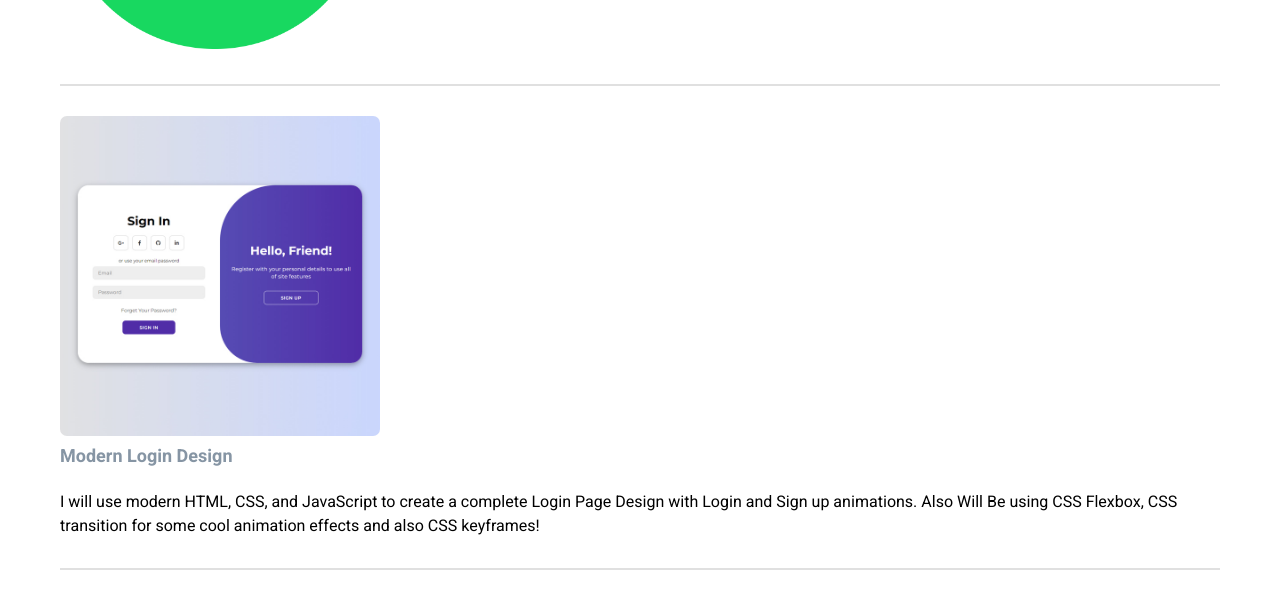
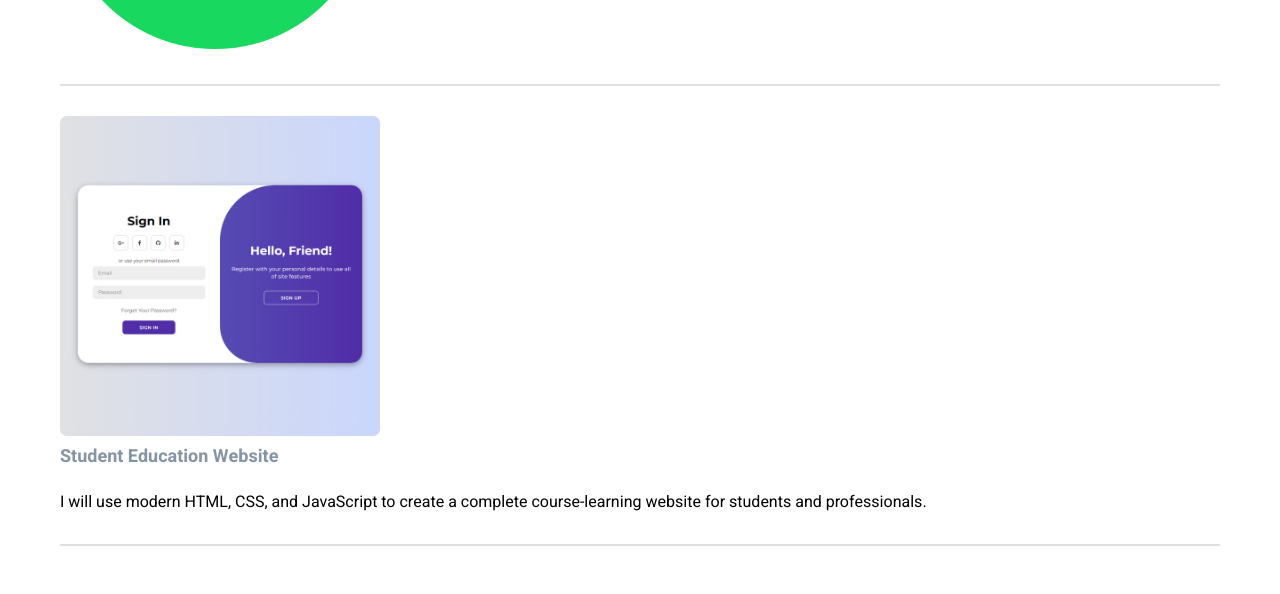
Before and after one commit to ShreyTriesToCode/PortFolio-1, a plain HTML site: page index.html in a window 1280 px wide. Shown: the part 1795-2389 px from the top of the page. Drawn offline with nearby package versions, Linux system fonts and the light colour scheme.

Commit message:
Update index.html

```diff
--- a/index.html
+++ b/index.html
@@ -76,9 +76,9 @@
             <div class="details">
                 <img src="item-2.png">
                 <div class="item-info">
-                    <h4>Modern Login Design</h4>
+                    <a href= "https://shreytriestocode.github.io/CoEdu/"><h4>Student Education Website</h4></a>
                 </div>
-                <p> I will use modern HTML, CSS, and JavaScript to create a complete Login Page Design with Login and Sign up animations. Also Will Be using  CSS Flexbox, CSS transition for some cool animation effects and also CSS keyframes!</p>
+                <p> I will use modern HTML, CSS, and JavaScript to create a complete course-learning website for students and professionals. </p>
             </div>
         </div>
     </div>
```
